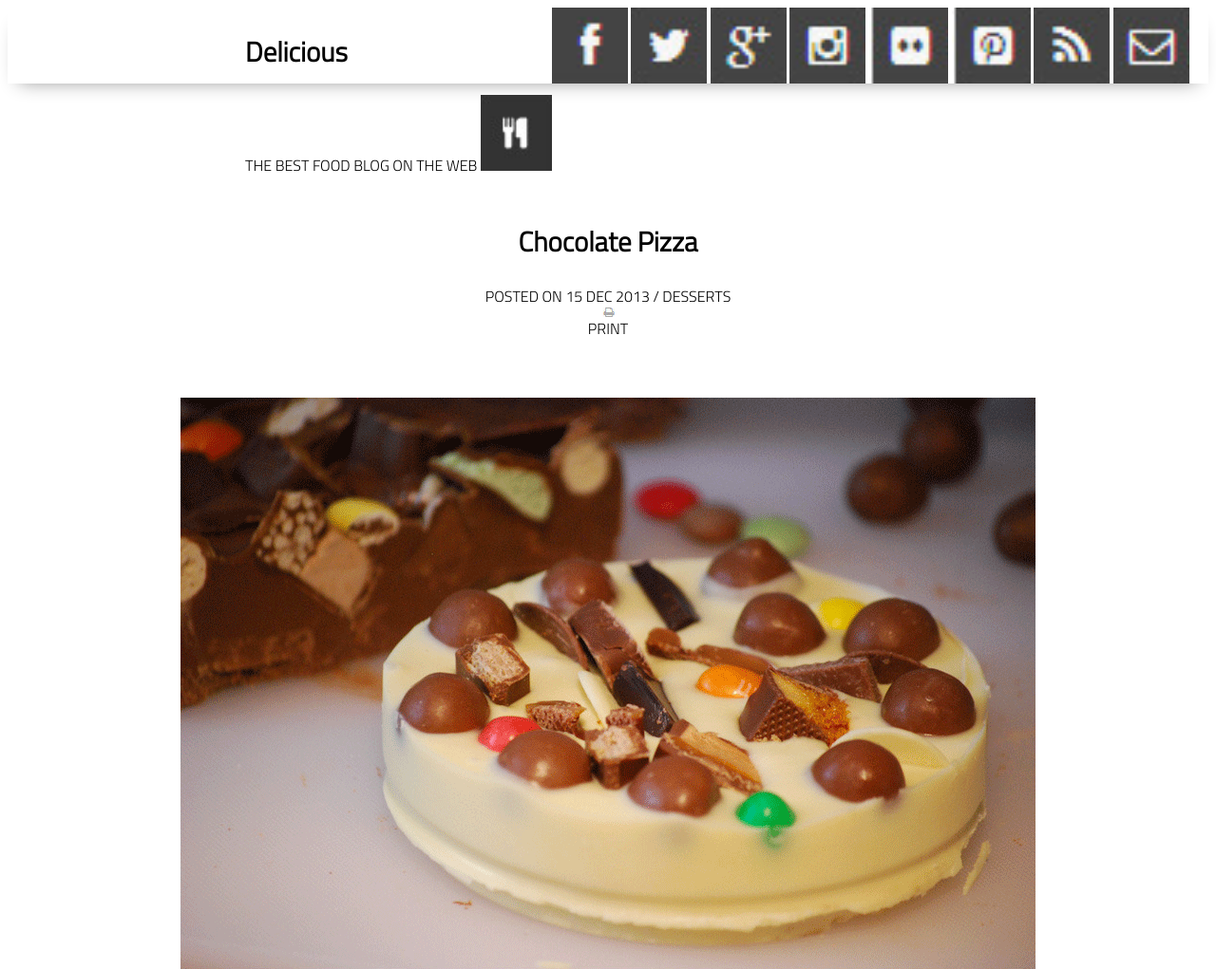
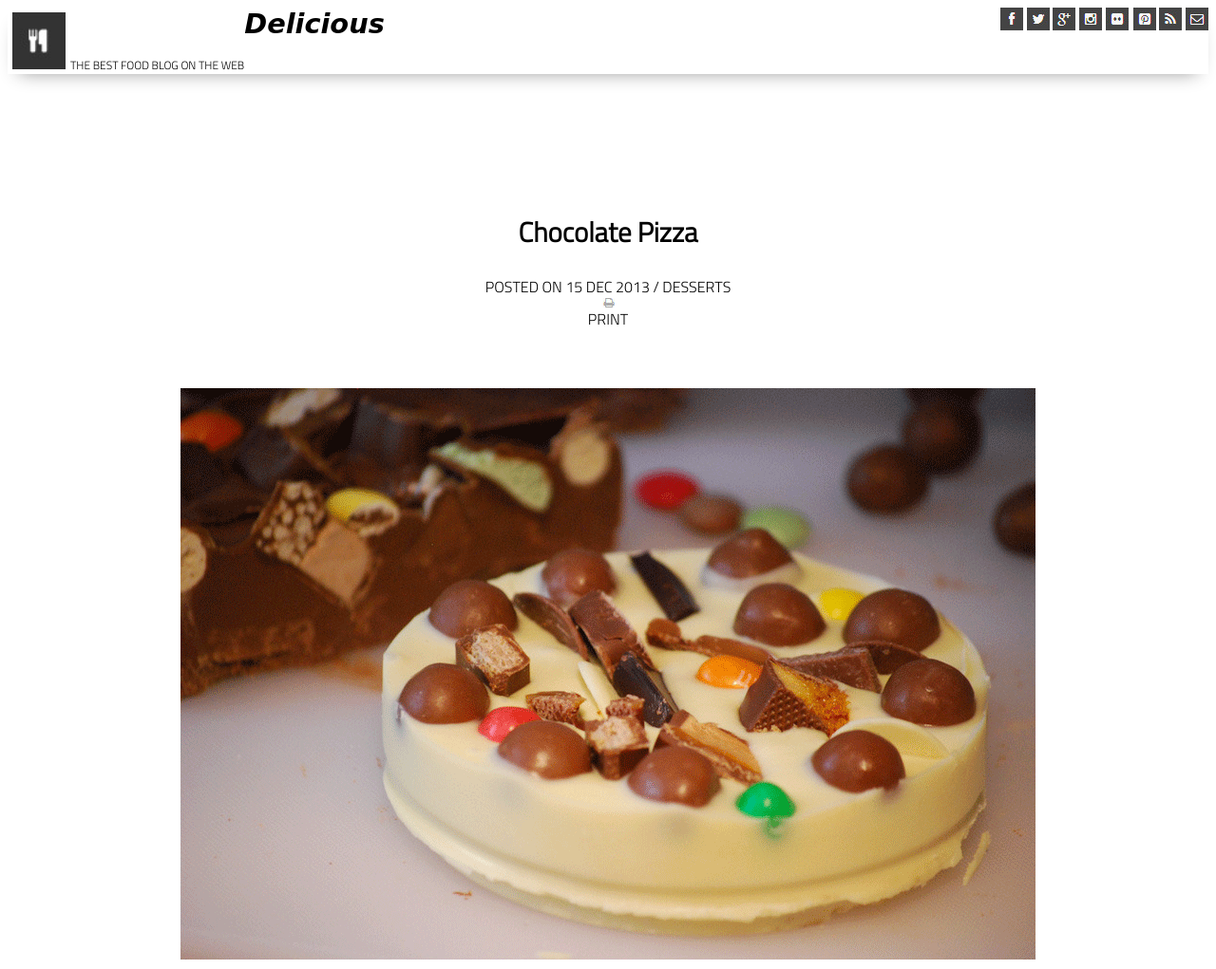
Before and after one commit to dimitraweinstein/choco-pizza, a plain HTML site: page index.html in a window 1280 px wide. Shown: the top 1021 px of the page at 95% size. Drawn offline with Linux system fonts and the light colour scheme.

Commit message:
worked on header element placement

```diff
--- a/index.html
+++ b/index.html
@@ -14,10 +14,10 @@
 
 <body>
     <header>
-        <div>
-            <h2>Delicious</h2>
-            <subtitle>THE BEST FOOD BLOG ON THE WEB</subtitle>
-            <img src="assets/logo.png"/>
+        <div id="header-title">
+            <h2 id="delicious">Delicious</h2>
+            <subtitle id="subtitle">THE BEST FOOD BLOG ON THE WEB</subtitle>
+            <img src="assets/logo.png" id="main-logo" alt="main logo white fork and knife on black background"/>
         </div>
         <div class="gutter-right logo">
             <img src="./assets/fb-icon.png" />
--- a/styles/style.css
+++ b/styles/style.css
@@ -22,6 +22,7 @@ body {
     background-color: var(--color2);
 }
 
+
 main {
     display: flex;
     flex-direction: column;
@@ -42,40 +43,47 @@ section {
     padding-bottom: var(--gutter);
     margin-top: var(--gutter);
     margin-bottom: var(--gutter);
-    border: solid 2px var(--color1);
 }
 
 header {
     display: flex;
-    justify-content: flex-end;
+    justify-content: space-between;
     background-color: var(--color3);
-    height: var(--header-height);
     box-shadow: var(--shadow);
 }
 
-/* footer {
+#header-title {
     display: flex;
-    justify-content: flex-end;
-    background-color: var(--color3);
-    box-shadow: var(--shadow);
-} */
+    flex-direction: row-reverse;
+}
 
+#delicious {
+    display: flex;
+
+    font-family: cursive;
+    font-weight: bolder;
+    font-style: italic;
+    padding: 0;
+    margin: 0;
+    margin-bottom: -10px;
+}
+
+#subtitle {
+    display: flex;
+    align-self: flex-end;
+    margin: 0;
+    padding: 0;
+    font-size: 12px;
+}
+
+#main-logo {
+    height: 60px;
+    padding: 5px;
+}
 
 h2 {
     font-size: 1.8rem;
     font-weight: bold;
-}
-
-.gutter-right {
-    margin-right: 20px;
-}
-
-.main-logo {
-    animation: pulse 5s infinite ease-in-out;
-}
-
-header img {
-    height: var(--header-height);
 }
 
 p {
@@ -83,31 +91,5 @@ p {
 }
 
 /* footer {
-    position: fixed;
-    width: 100%;
-    bottom: 0;
-    height: var(--footer-height);
-    display: flex;
-    justify-content: flex-end;
-    background-color: var(--color3);
-    box-shadow: var(--shadow);
+
 } */
-/*
-  @keyframes pulse {
-    20% {
-      transform: rotate3d(-10, -10, -10, 50deg) scale(1.2);
-    }
-
-    40% {
-        transform: rotate3d(10, 10, -10, 50deg) scale(1);
-    }
-
-    60% {
-        transform: rotate3d(-10, 10, 10, 50deg) scale(1.2);
-      }
-
-    80% {
-        transform: rotate3d(10, 10, 10, 50deg) scale(1);
-    }
-
-  } */
```
